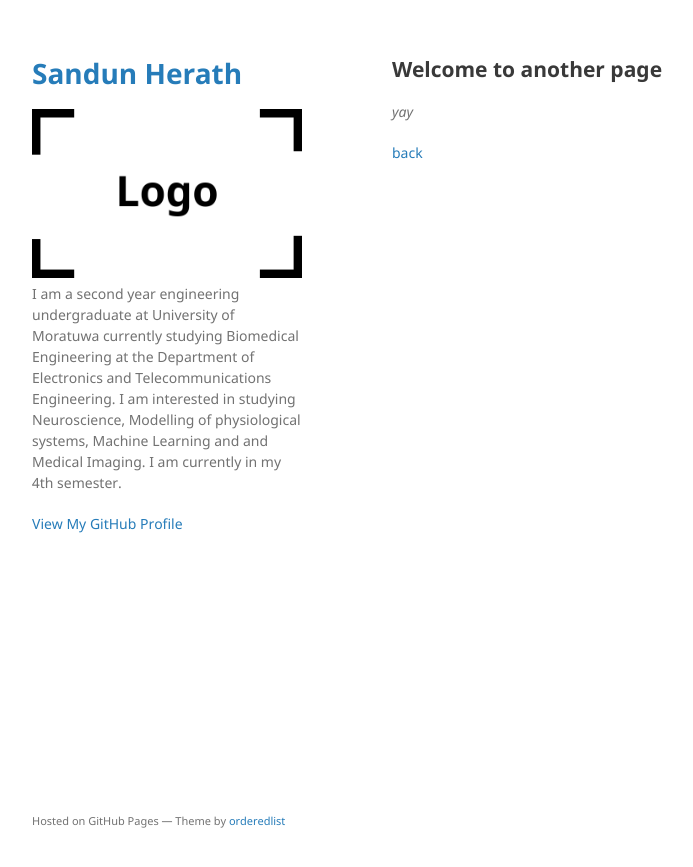
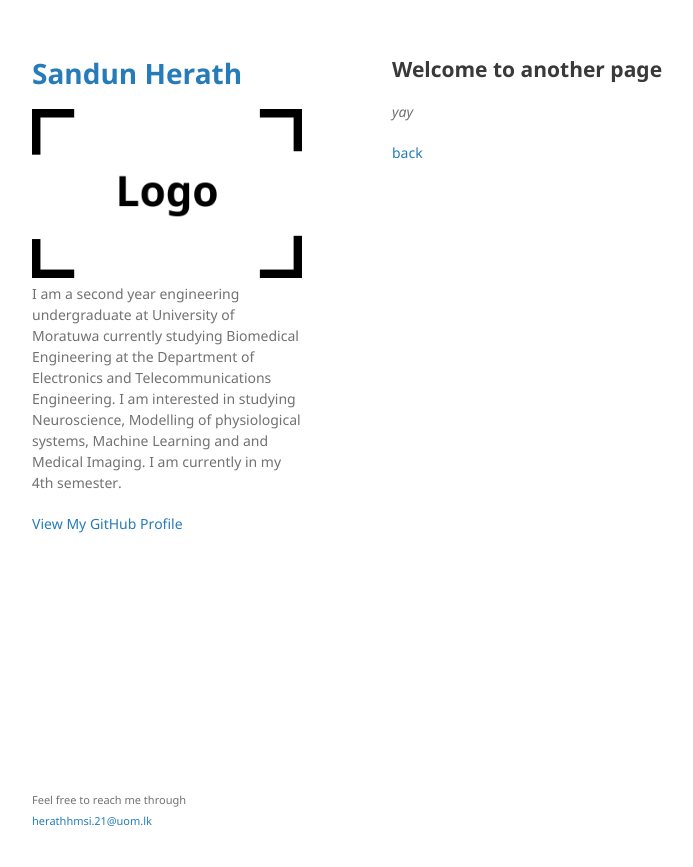
Before and after one commit to sandun21/sandun21.github.io, a Jekyll site: the page built from another-page.md, in a window 1280 px wide. Shown: the top 867 px of the page, without its empty margins (178-871 px from the left). Built offline with Jekyll 4.4.1, drawn with Linux system fonts in a browser that asks for light colours; our own code applies the rules of GitHub Pages for plain Markdown files.

Commit message:
Update default.html

```diff
--- a/_layouts/default.html
+++ b/_layouts/default.html
@@ -48,7 +48,7 @@
         {% if site.github.is_project_page %}
         <p>This project is maintained by <a href="{{ site.github.owner_url }}">{{ site.github.owner_name }}</a></p>
         {% endif %}
-        <p><small>Hosted on GitHub Pages &mdash; Theme by <a href="https://github.com/orderedlist">orderedlist</a></small></p>
+        <p><small>Feel free to reach me through <a href="mailto:herathhmsi.21@uom.lk"> herathhmsi.21@uom.lk </a></small></p>
       </footer>
     </div>
     <script src="{{ "/assets/js/scale.fix.js" | relative_url }}"></script>
```
